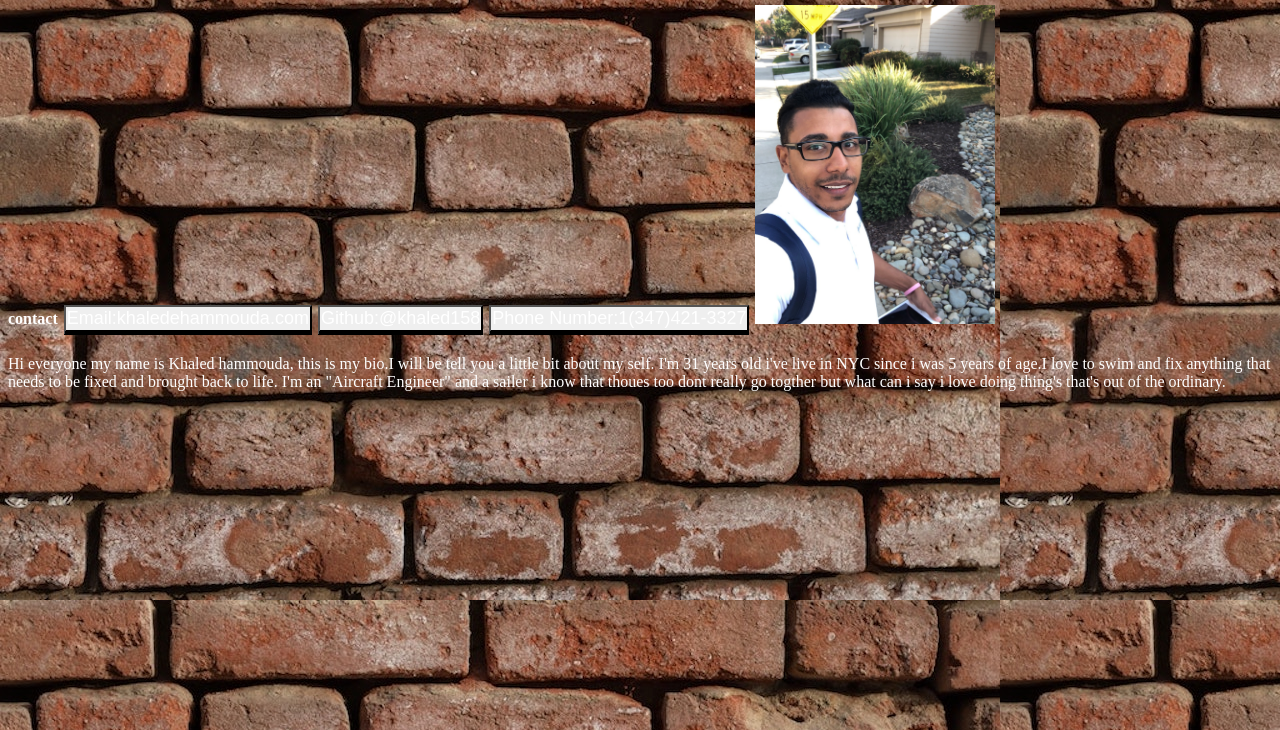
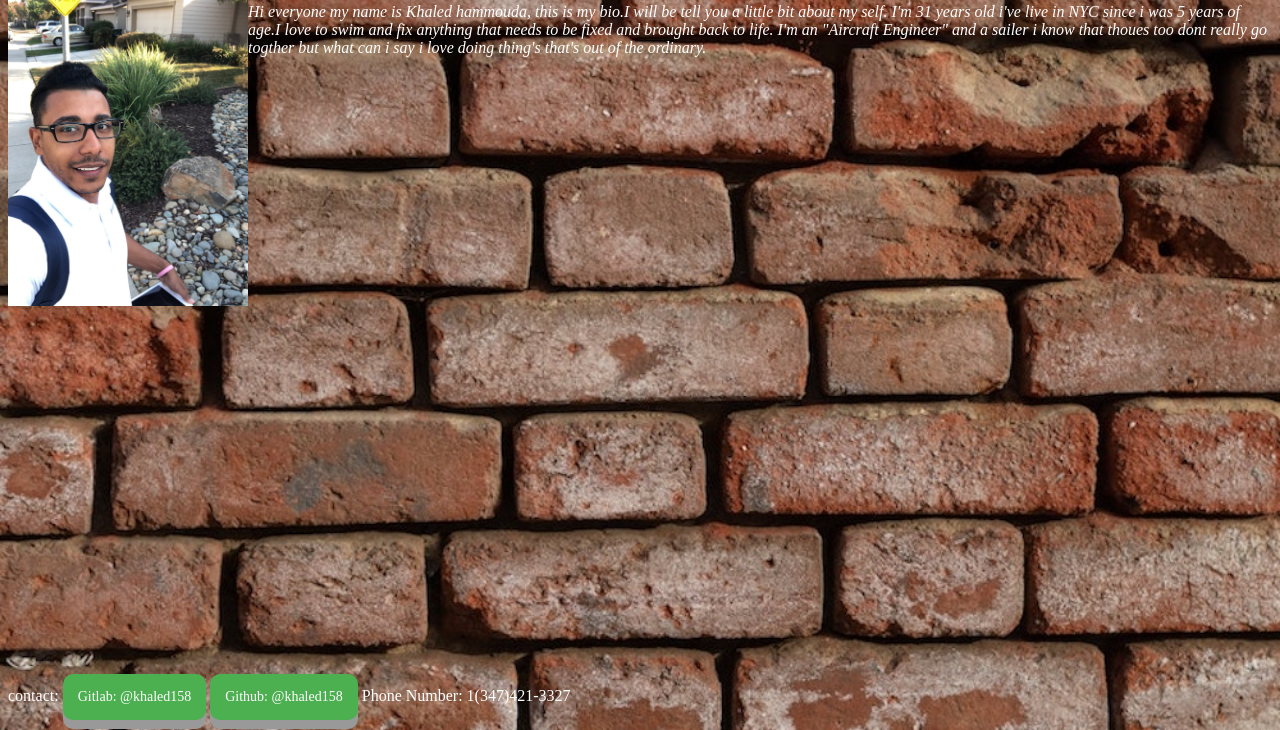
Before and after one commit to khaled212/My-student-bio, a plain HTML site: page index.html in a window 1280 px wide. Shown: the part 70-800 px from the top of the page. Drawn offline with Linux system fonts and the light colour scheme.

Commit message:
Home work

```diff
--- a/index.html
+++ b/index.html
@@ -1,22 +1,25 @@
 <!DOCTYPE html>
 <html lang="en-us">
- <head>
-  <meta charset="UTF-8">
-  <title>CSS Stylesheets with Relative Paths</title>
-  </head>
-<body>
-   <header>
-    <div>
-  <h2>my student portfolio<h2>
-  <font size="3px">contact</font>
-<button id="btn">Email:khaledehammouda.com</button>
-<button id="btn-2">Github:@khaled158</button>
-<button id="btn-3">Phone Number:1(347)421-3327</button>
-<link rel="stylesheet" type="text/css" href="style.css">
-<img src="pro.JPG" width="240"><h3>
-</div>
-</header>
-       <section> <p>Hi everyone my name is Khaled hammouda, this is my bio.I will be tell you a little bit about my self. I'm 31 years old i've live in NYC since i was 5 years of age.I love to swim and fix anything that needs to be fixed and brought back to life. I'm an "Aircraft Engineer" and a sailer i know that thoues too dont really go togther but what can i say i love doing thing's that's out of the ordinary.</section>
-    </header>
+  <body>
+    <head>
+         <p class="my_bio">This is my bio</p>
+    </head>
+   <section class="bio_contaner">
+      <div class="bio_img">
+        <img src="pro.JPG" width="240px">
+      </div>
+      <p class="bio">
+          Hi everyone my name is Khaled hammouda, this is my bio.I will be tell you a little bit about my self. I'm 31 years old i've live in NYC since i was 5 years of age.I love to swim and fix anything that needs to be fixed and brought back to life. I'm an "Aircraft Engineer" and a sailer i know that thoues too dont really go togther but what can i say i love doing thing's that's out of the ordinary.
+        </p>
+   </section>
+   <footer>
+     <div class="footer_container">
+        <font size="3px">contact:</font>
+        <a href="https://columbia.bootcampcontent.com/Khaled158" class="btn">Gitlab: @khaled158</a>
+        <a href="https://github.com/khaled212" class="btn">Github: @khaled158</a>
+        <a id="btn-3">Phone Number: 1(347)421-3327</a>
+        <link rel="stylesheet" type="text/css" href="style.css">
+    </div>
+    </footer>
   </body>
 </html>
--- a/style.css
+++ b/style.css
@@ -1,37 +1,41 @@
-{
-  box-sizing: 20%;
-  text-align: top left;
-}
-button {
-    border-bottom: 5px solid black;
-    font-size: 18px;
-    padding: 1px;
-    color: white;
-    text-align: center;
-    margin-left: right;
-}
-
-img{
-    margin-left: right center;
-    }
 body{
   background-image: url("Brown-brick-wall.jpg");
-  height: auto;
-  width: absolute;
-  position: absolute;
-  top: absolute;
-  left:absolute ;
   color: white;
-  max-width:absolute;
-  height: absolute;
+  background-repeat:no-repeat;
+  background-size:cover;
 }
-div {
-h2
-  padding: 5px;
-  margin-bottom: 3px;
-  color: white;
-  float: top right;
+.btn{
+  display: inline-block;
+  padding: 15px 15px;
+  font-size: 14px;
+  cursor: pointer;
+  text-align: center;
+  text-decoration: none;
+  outline: none;
+  color: #fff;
+  background-color: #4CAF50;
+  border: none;
+  border-radius: 10px;
+  box-shadow: 0 9px #999;
 }
-.section{
-  text-align: center;
+.bio_contaner {
+  overflow: auto;
+  clear: both;
+}
+ .my_bio {
+   font-style: oblique;
+   height: 25px;
  }
+.footer_container{
+  bottom: 10px;
+  position: fixed;
+}
+.dropdown:hover .dropdown-content {
+  display: block;
+}
+.bio_img {
+  float:left;
+}
+.bio {
+  font-style: oblique;
+}
```
